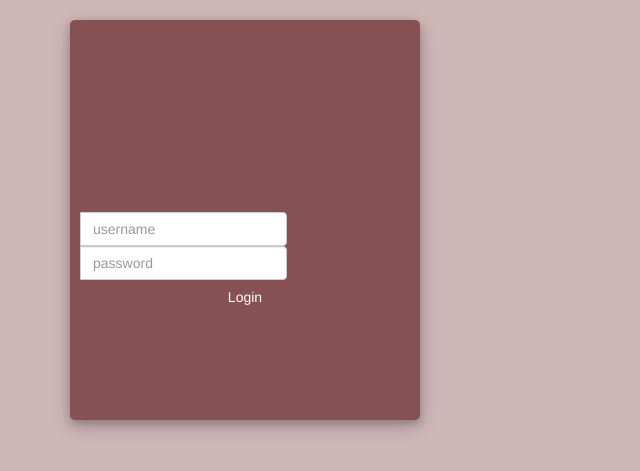
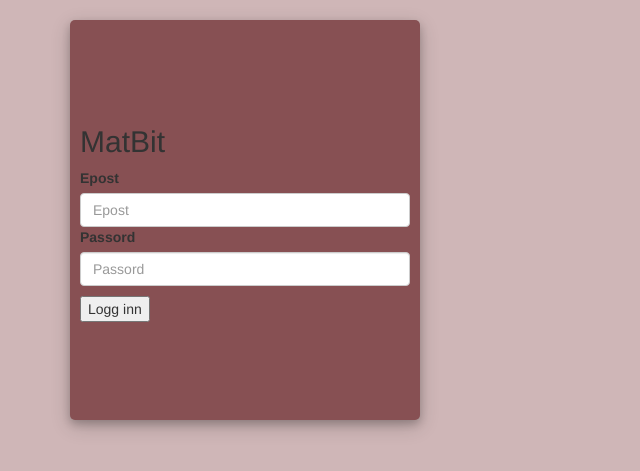
Before and after one commit to Sanketb2312/MatBiTNTNU, a Django app: template MatBit/templates/logginn.html in a window 1280 px wide. Shown: the part 52-523 px from the top of the page, without its empty margins (0-640 px from the left). Run offline with Django 3.2, Linux system fonts and the light colour scheme; the template is opened without the code that fills it, so the values that code supplies are empty; some libraries are stand-ins or nearby versions.

Commit message:
(#2) Bruker kan nå logge inn etter å ha opprettet bruker

```diff
--- a/MatBit/templates/logginn.html
+++ b/MatBit/templates/logginn.html
@@ -1,40 +1,52 @@
 {% extends 'layout.html' %}
 {% load static %}
+
 {% block head %}
 		{{block.super}}
 		<link rel="stylesheet" href="{% static 'CSSDocs/logginn.css' %}">
+		<script type="text/javascript">
+				function validateLogin(){
+						let email = window.document.login_form.email.value;
+						let password = window.document.login_form.password.value;
+						if (!email || !password){
+								document.getElementById("error_message").textContent = "Du må ha med brukernavn og passord"
+								return false;
+						}
+						else {
+							return true;
+						}
+				}
+		</script>
 {% endblock %}
 
 {% block content %}
-<div class="container h-100">
-		<div class="d-flex justify-content-center h-100">
+<div class="container">
 		<div class="user_card">
-				<div class="d-flex justify-content-center">
+				<div class="">
+						<h2>MatBit</h2>
 				</div>
-				<div class="d-flex justify-content-center form_container">
-					<form>
-						<div class="input-group mb-3">
+				<form method="post" id="login-form" class="login-form" name="login_form" onsubmit="return validateLogin();">
+						{% csrf_token %}
 						<div class="input-group-append">
-								<span class="input-group-text"><i class="fas fa-user"></i></span>
+								<label for="email">Epost</label>
+								<input type="text" name="email" class="form-control input_user" placeholder="Epost">
 						</div>
-							<input type="text" name="" class="form-control input_user" value="" placeholder="username">
+						<div class="input-group-append">
+								<label for="password">Passord</label>
+								<input type="password" name="password" class="form-control input_pass" placeholder="Passord">
 						</div>
-						<div class="input-group mb-2">
 						<div class="input-group-append">
-								<span class="input-group-text"><i class="fas fa-key"></i></span>
-							</div>
-							<input type="password" name="" class="form-control input_pass" value="" placeholder="password">
-						</div>
-
-							<div class="d-flex justify-content-center mt-3 login_container">
-								<button type="button" onclick="location.href= '{% url 'logginn' %}'" name="button" class="btn login_btn">Login</button>
+								<p id="error_message" class="error_message"></p>
+								<input type="submit" name="submit" id="submit" class="form-submit" value="Logg inn" />
 						</div>
 				</form>
 		</div>
+</div>
+{% if error_login == True %}
+		<script type="text/javascript">
+				let hei =
+				document.getElementById('error_message').textContent = "Feil brukernavn eller passord";
+		</script>
+{% endif %}
 
-				<div class="mt-4">
-				</div>
-			</div>
-		</div>
-	</div>
 {% endblock %}
```
Also changed, not shown: MatBit/MatBit/views.py (+9 -1 lines). Lines whose indentation alone changed are shown as unchanged.
